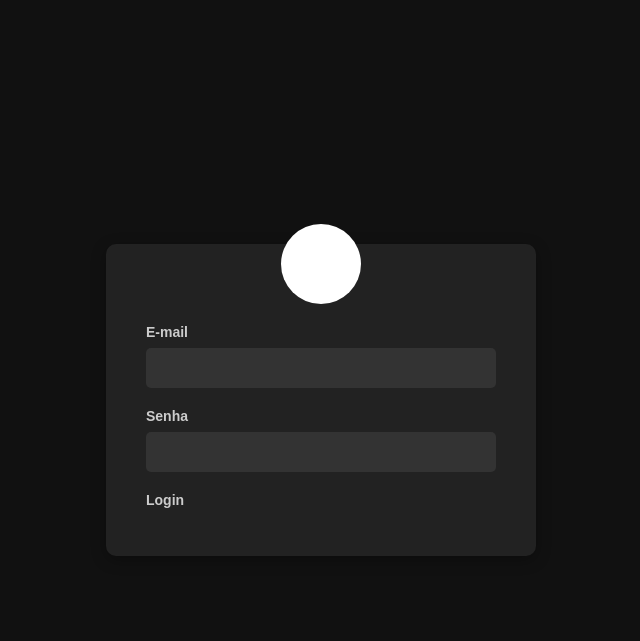
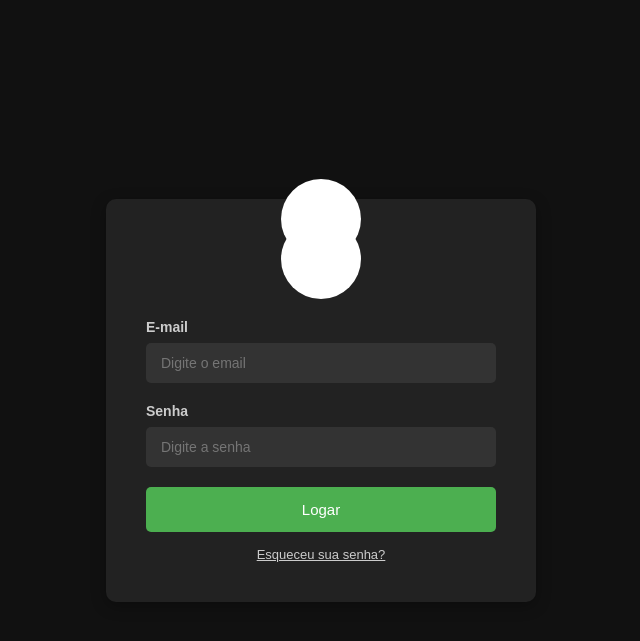
Before and after one commit to Christian985/Projeto_final, a Flask app: template templates/login.html in a window 1280 px wide. Shown: the top 641 px of the page, without its empty margins (319-959 px from the left). Run offline with Flask 3, Linux system fonts and the light colour scheme; the template is opened without the code that fills it, so the values that code supplies are empty.

Commit message:
Changes by senai_24-25

```diff
--- a/static/login.css
+++ b/static/login.css
@@ -23,7 +23,7 @@ form {
 }
 
 
-form::before {
+form:before {
   content: "";
   display: block;
   width: 80px;
--- a/templates/login.html
+++ b/templates/login.html
@@ -1,20 +1,24 @@
 <!DOCTYPE html>
 <html lang="pt-BR">
-<link rel="stylesheet" href="/static/login.css">
 <head>
-    <meta charset="UTF-8">
+    <meta charset="UTF-8" />
     <title>Login</title>
+    <link rel="stylesheet" href="/static/login.css" />
 </head>
 <body>
 <form action="submit" method="POST">
+    <div class="icon"></div>    <!--coloque uma imagem aqui leo -->
     <label for="email">E-mail</label>
-    <input type="email" name="email" id="email">
+    <input type="email" id="email" name="email" placeholder="Digite o email" required>
 
     <label for="senha">Senha</label>
-    <input type="password" name="senha" id="senha">
+    <input type="password" id="senha" name="senha" placeholder="Digite a senha" required>
 
-    <label for="login">Login</label>
-    <botton
+    <button type="submit">Logar</button>
+
+    <div class="esqueceu">
+        Esqueceu sua senha?
+    </div>
 </form>
 </body>
 </html>
```
Also changed, not shown: models.py (+34 -2 lines).
